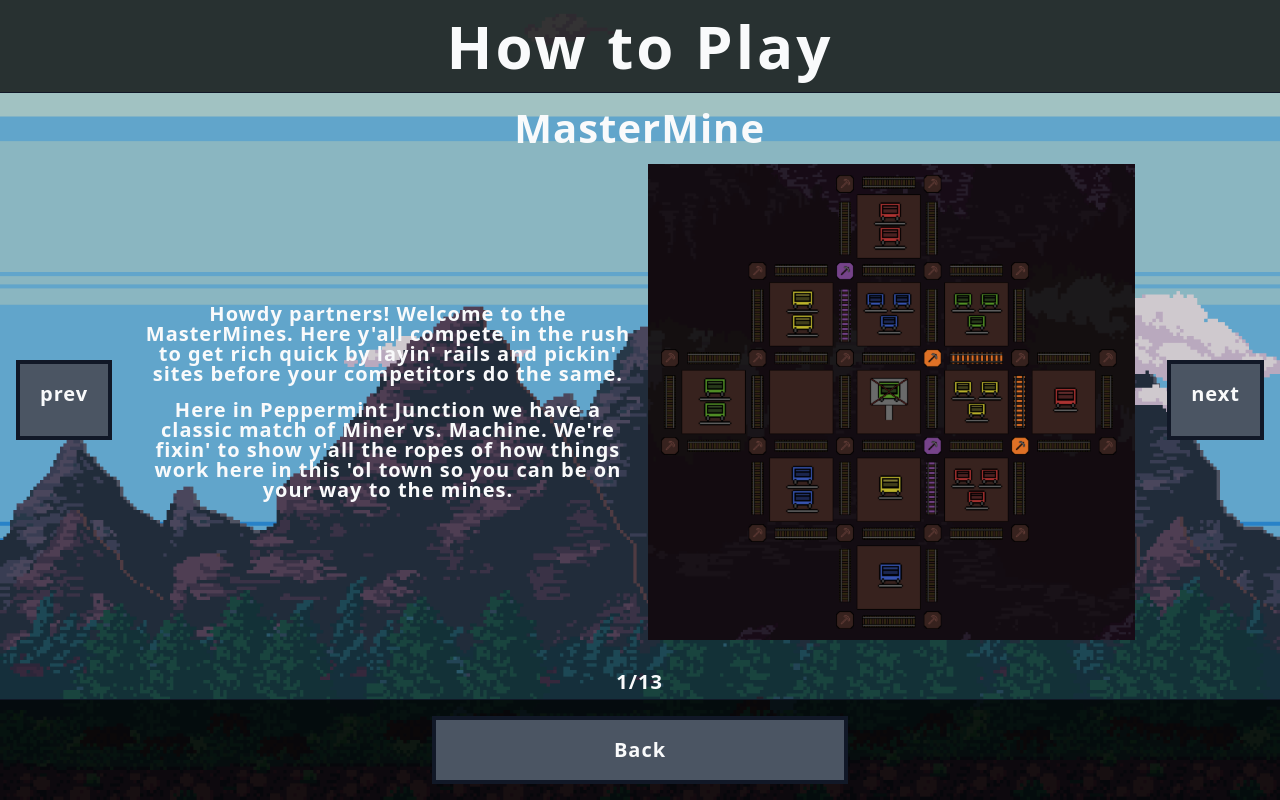
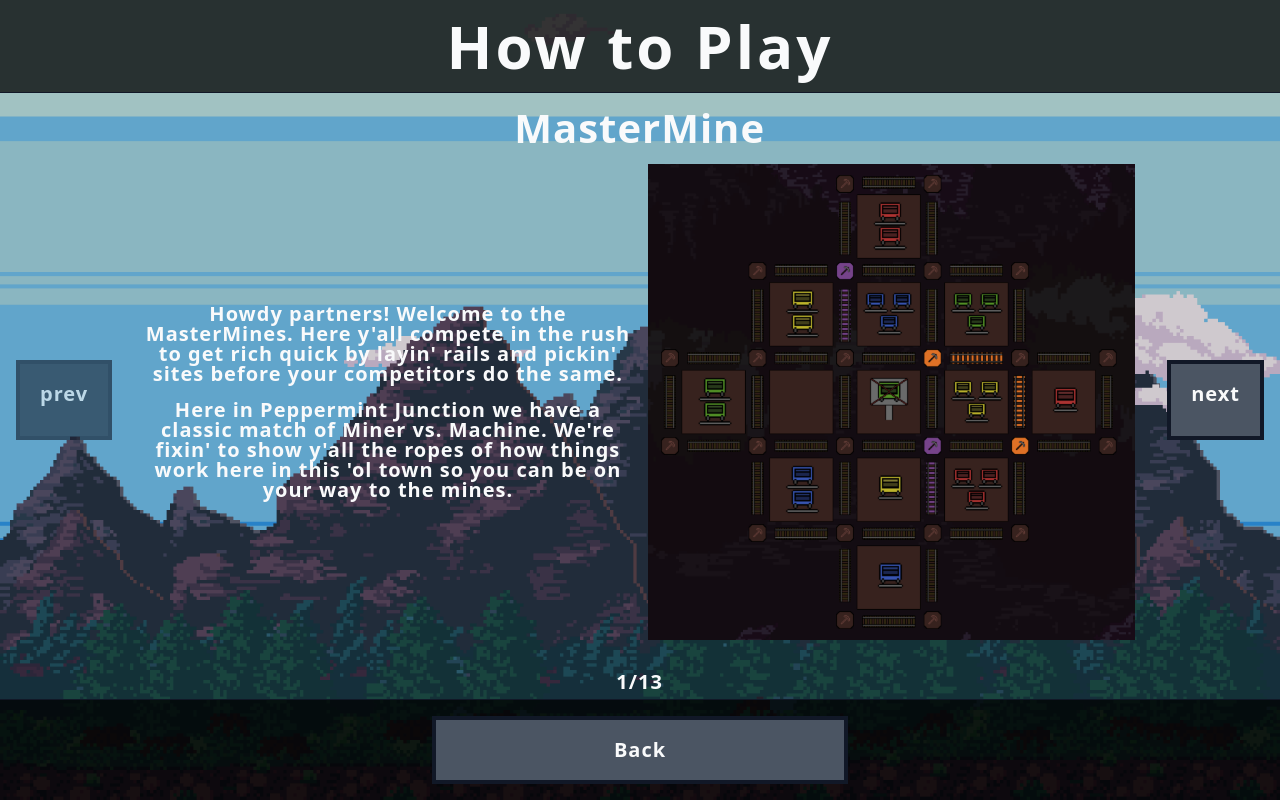
Before and after one commit to hugginsio/capstone_seven, an Angular app: page /menu/help in a window 1280 px wide. Built offline with nearby package versions, Linux system fonts and the light colour scheme.

Commit message:
disable help's next or prev btn when needed

```diff
--- a/src/app/shared/components/help-slideshow/help-slideshow.component.html
+++ b/src/app/shared/components/help-slideshow/help-slideshow.component.html
@@ -1,6 +1,6 @@
 <div class="flex space-between w-full justify-center h-full flex-grow" id="help-slideshow-container">
   <div class="flex justify-center items-center w-full h-full px-4 space-x-4 flex-grow">
-    <div class="flex menu-btn" (click)="decrementSlides()">
+    <div class="flex menu-btn" [ngClass]="dynamicClass('prev')" (click)="decrementSlides()">
       prev
     </div>
 
@@ -393,7 +393,7 @@
 
     </div>
 
-    <div class="flex menu-btn" (click)="incrementSlides()">
+    <div class="flex menu-btn" [ngClass]="dynamicClass('next')" (click)="incrementSlides()">
       next
     </div>
   </div>
--- a/src/app/shared/components/help-slideshow/help-slideshow.component.scss
+++ b/src/app/shared/components/help-slideshow/help-slideshow.component.scss
@@ -4,12 +4,12 @@
     height: 80px;
     width: 100px;
   }
+
+  .disabled {
+    @apply bg-gray-800 cursor-auto hover:border-gray-900 opacity-60;
+  }
 }
 
 h1 {
   font-size: 40px;
 }
-
-p{
-  //background-color: darkgrey;
-}
--- a/src/app/shared/components/help-slideshow/help-slideshow.component.ts
+++ b/src/app/shared/components/help-slideshow/help-slideshow.component.ts
@@ -27,4 +27,16 @@ export class HelpSlideshowComponent {
       this.currentSlide++;
     }
   }
+
+  dynamicClass(btn: string): string {
+    if (btn === 'prev' && this.currentSlide === 1) {
+      return 'disabled';
+    }
+    else if (btn === 'next' && this.currentSlide === this.maxSlides) {
+      return 'disabled';
+    }
+    else {
+      return '';
+    }
+  }
 }
```
